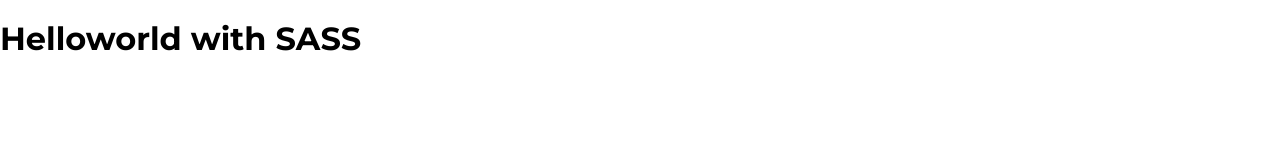
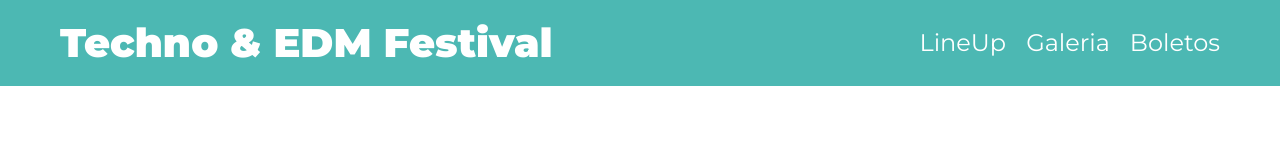
Before and after one commit to Jezzoner/festivalmusica, a website: page index.html in a window 1280 px wide. Drawn offline with Linux system fonts and the light colour scheme.

Commit message:
added files scss and index

```diff
--- a/index.html
+++ b/index.html
@@ -10,6 +10,16 @@
     <link rel="stylesheet" href="build/css/app.css">
 </head>
 <body>
-    <h1>Helloworld with SASS</h1>
+    <header class="header">
+        <div class="contenedor contenido-header">
+            <h1>Techno & EDM Festival</h1>
+
+            <nav class="navegacion-principal">
+                <a href="#">LineUp</a>
+                <a href="#">Galeria</a>
+                <a href="#">Boletos</a>
+            </nav>
+        </div>
+    </header>
 </body>
 </html>
--- a/src/scss/app.scss
+++ b/src/scss/app.scss
@@ -1,8 +1,2 @@
-@use 'base/variables' as v;
-@use 'base/normalize';
-
-body {
-    font-family: v.$Fuente_principal;
-    font-optical-sizing: auto;
-    font-style: normal;
-}
+@forward 'base';
+@forward 'layout';
--- /dev/null
+++ b/src/scss/base/_globales.scss
@@ -0,0 +1,54 @@
+@use 'variables' as v;
+
+html {
+    font-size: 62.5%;
+    box-sizing: border-box;
+    scroll-padding-top: 0rem;
+}
+*,
+*:before,
+*:after {
+    box-sizing: inherit;
+}
+body {
+    font-family: v.$fuente_principal;
+    font-optical-sizing: auto;
+    font-style: normal;
+    color: v.$negro;
+    font-size: 2rem;
+}
+p {
+    color: v.$negro;
+    line-height: 1.5;
+}
+.contenedor {
+    width: 95%;
+    max-width: 120rem;
+    margin: 0 auto;
+}
+a {
+    text-decoration: none;
+}
+h1, h2, h3 {
+    margin: 0 0 5rem 0;
+    font-weight: 900;
+}
+h1 {
+    font-size: 4rem;
+}
+h2 {
+    font-size: 4.6rem;
+}
+h3 {
+    font-size: 6rem;
+    text-align: center;
+}
+img {
+    max-width: 100%;
+    width: 100%;
+    height: auto;
+    display: block;
+}
+body > section {
+    padding: 10rem 0
+}
--- /dev/null
+++ b/src/scss/base/_index.scss
@@ -0,0 +1,3 @@
+@forward 'normalize';
+@forward 'variables';
+@forward 'globales';
--- a/src/scss/base/_variables.scss
+++ b/src/scss/base/_variables.scss
@@ -1,4 +1,4 @@
-$Fuente_principal : "Montserrat", serif;
+$fuente_principal : "Montserrat", serif;
 
 // Colores
 $verde:#4CB8B3;
--- /dev/null
+++ b/src/scss/layout/_header.scss
@@ -0,0 +1,30 @@
+@use 'base/variables' as v;
+
+.header {
+    background-color: v.$verde;
+
+    .contenido-header {
+        padding: 2rem;
+        display: flex;
+        justify-content: space-between;
+        align-items: center;
+    }
+
+    h1 {
+        color: v.$blanco;
+        margin: 0;
+    }
+}
+
+.navegacion-principal {
+    display: flex;
+    gap: 2rem;
+    a {
+        color: v.$blanco;
+        font-size: 2.4rem;
+
+        &:hover {
+            color: v.$amarillo;
+        }
+    }
+}
--- /dev/null
+++ b/src/scss/layout/_index.scss
@@ -0,0 +1 @@
+@forward 'header';
```
Also changed, not shown: build/css/app.css.
